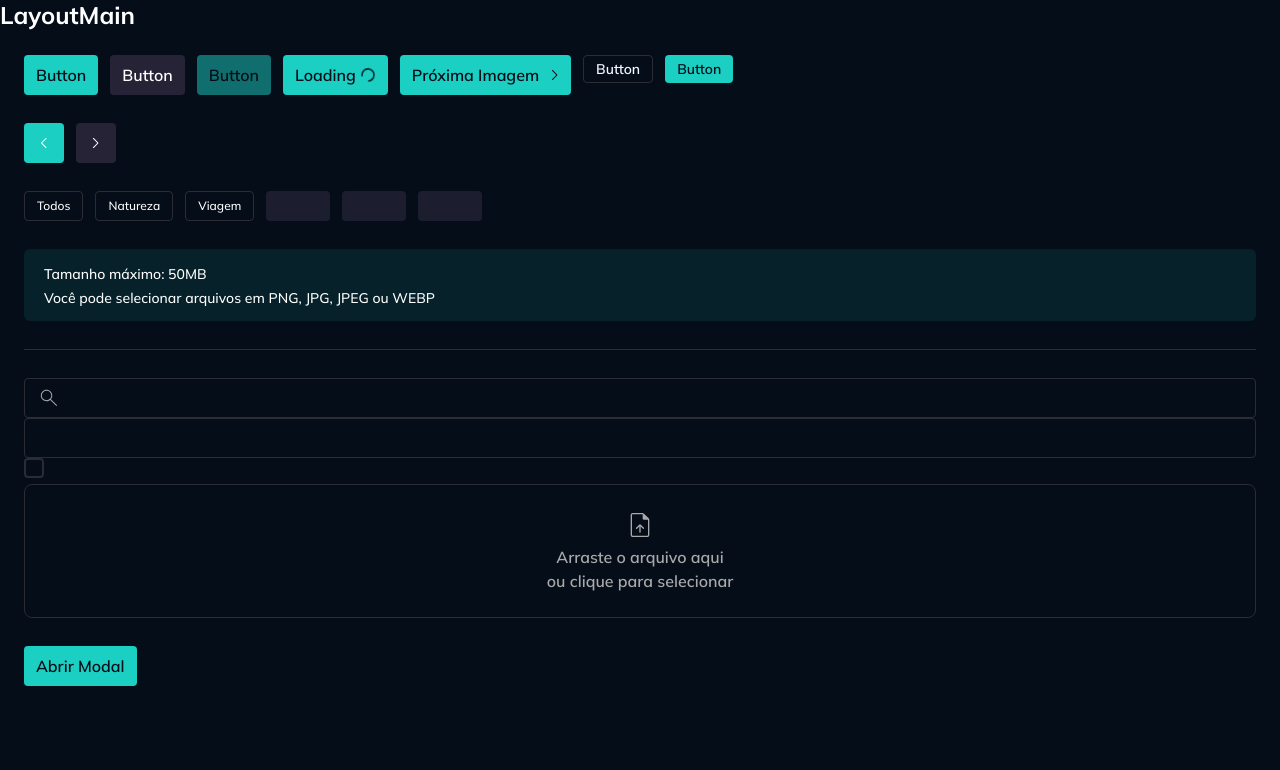
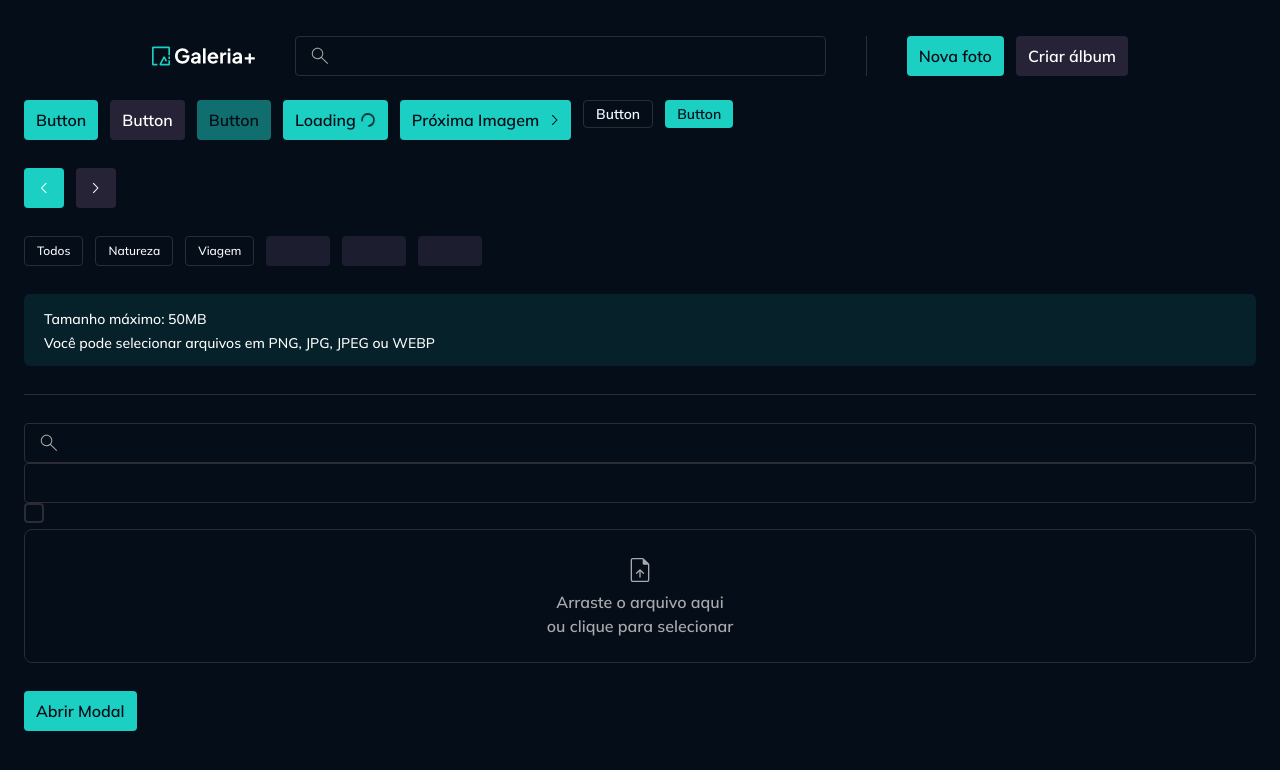
Before and after one commit to ThiagoSCarv/gallery-, a React (Vite) app: page /components in a window 1280 px wide. Shown: the top 770 px of the page. Built offline with nearby package versions, Linux system fonts and the light colour scheme.

Commit message:
feat: adicionando debounce no campo de busca

```diff
--- /dev/null
+++ b/src/components/main-header.tsx
@@ -0,0 +1,30 @@
+import Container from "./container";
+import Logo from "../assets/images/galeria-plus-full-logo.svg?react";
+import { Link } from "react-router";
+import cx from "classnames";
+import Button from "./button";
+import PhotosSearch from "./photos-search";
+import Divider from "./divider";
+
+interface MainHeaderProps extends React.ComponentProps<typeof Container> {}
+
+export default function MainHeader({ className, ...props }: MainHeaderProps) {
+	return (
+		<Container
+			as="header"
+			className={cx("flex justify-between items-center gap-10", className)}
+			{...props}
+		>
+			<Link to="/">
+				<Logo className="h-5" />
+			</Link>
+			<PhotosSearch />
+
+			<Divider orientation="vertical" className="h-10" />
+			<div className="flex items-center gap-3">
+				<Button>Nova foto</Button>
+				<Button variant="secondary">Criar álbum</Button>
+			</div>
+		</Container>
+	);
+}
--- /dev/null
+++ b/src/components/photos-search.tsx
@@ -0,0 +1,31 @@
+import React from "react";
+import SearchIcon from "../assets/icons/search.svg?react";
+import InputText from "./input-text";
+import { debounce } from "../helpers/utils";
+
+export default function PhotosSearch() {
+	const [inputValue, setInputValue] = React.useState("");
+
+	// eslint-disable-next-line react-hooks/exhaustive-deps
+	const debouncedSetValue = React.useCallback(
+		debounce((value: string) => console.log("valor com debounce", value), 200),
+		[],
+	);
+
+	function handleInputChange(e: React.ChangeEvent<HTMLInputElement>) {
+		const value = e.target.value;
+
+		setInputValue(value);
+		debouncedSetValue(value);
+	}
+
+	return (
+		<InputText
+			icon={SearchIcon}
+			placeholder="Buscar fotos"
+			className="flex-1"
+			value={inputValue}
+			onChange={handleInputChange}
+		/>
+	);
+}
--- /dev/null
+++ b/src/helpers/utils.ts
@@ -0,0 +1,20 @@
+// eslint-disable-next-line @typescript-eslint/no-explicit-any
+export function debounce<T extends (...args: any[]) => any>(
+	func: T,
+	wait: number,
+) {
+	let timeout: ReturnType<typeof setTimeout> | null = null;
+
+	return function (...args: Parameters<T>): void {
+		const later = () => {
+			timeout = null;
+			func(...args);
+		};
+
+		if (timeout !== null) {
+			clearTimeout(timeout);
+		}
+
+		timeout = setTimeout(later, wait);
+	};
+}
--- a/src/pages/layout-main.tsx
+++ b/src/pages/layout-main.tsx
@@ -1,10 +1,11 @@
 import { Outlet } from "react-router";
-import Text from "../components/text";
+import MainHeader from "../components/main-header";
 
 export default function LayoutMain() {
 	return (
 		<>
-			<Text variant="heading-large">LayoutMain</Text>
+			<MainHeader className="mt-9" />
+
 			<Outlet />
 		</>
 	);
```
